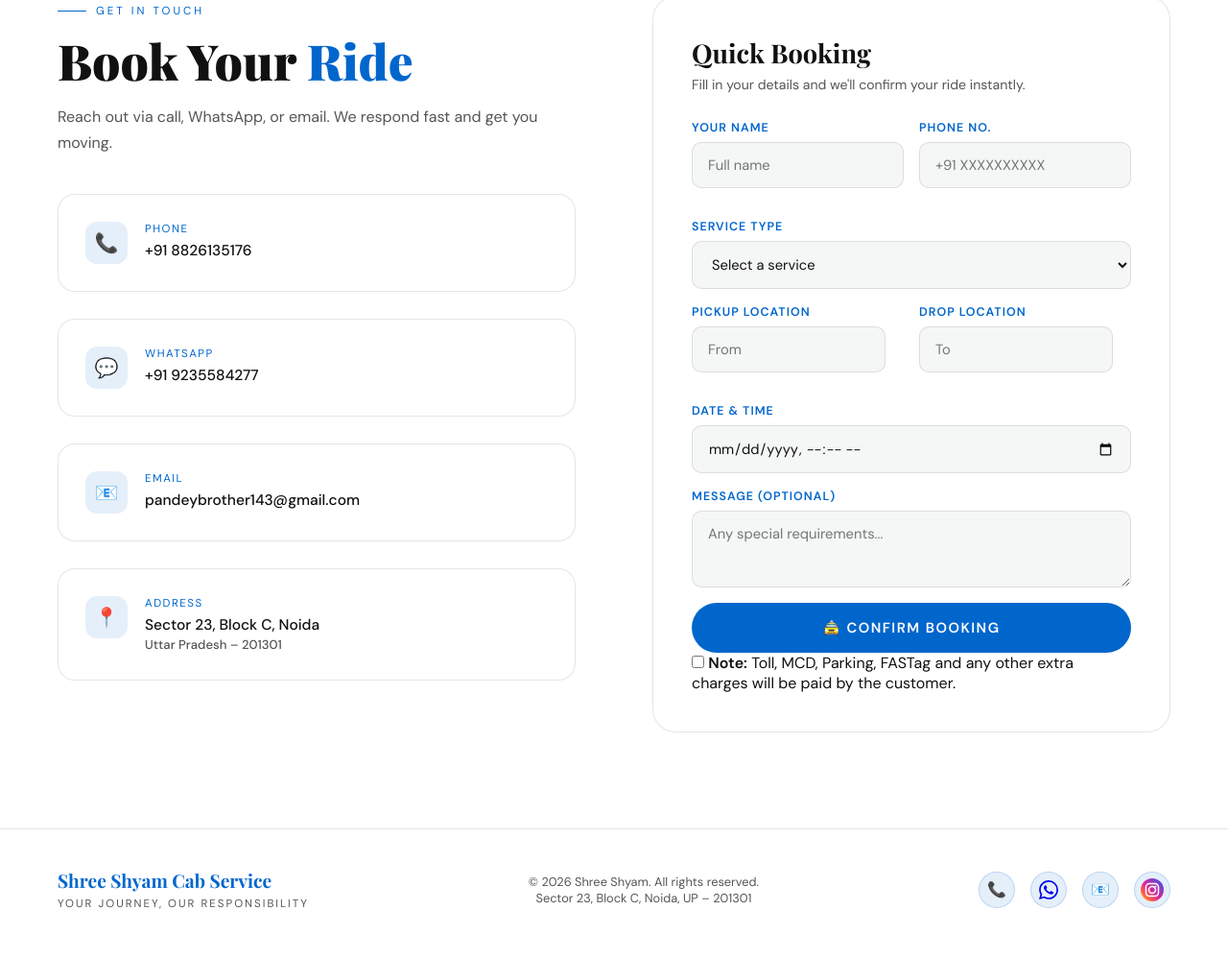
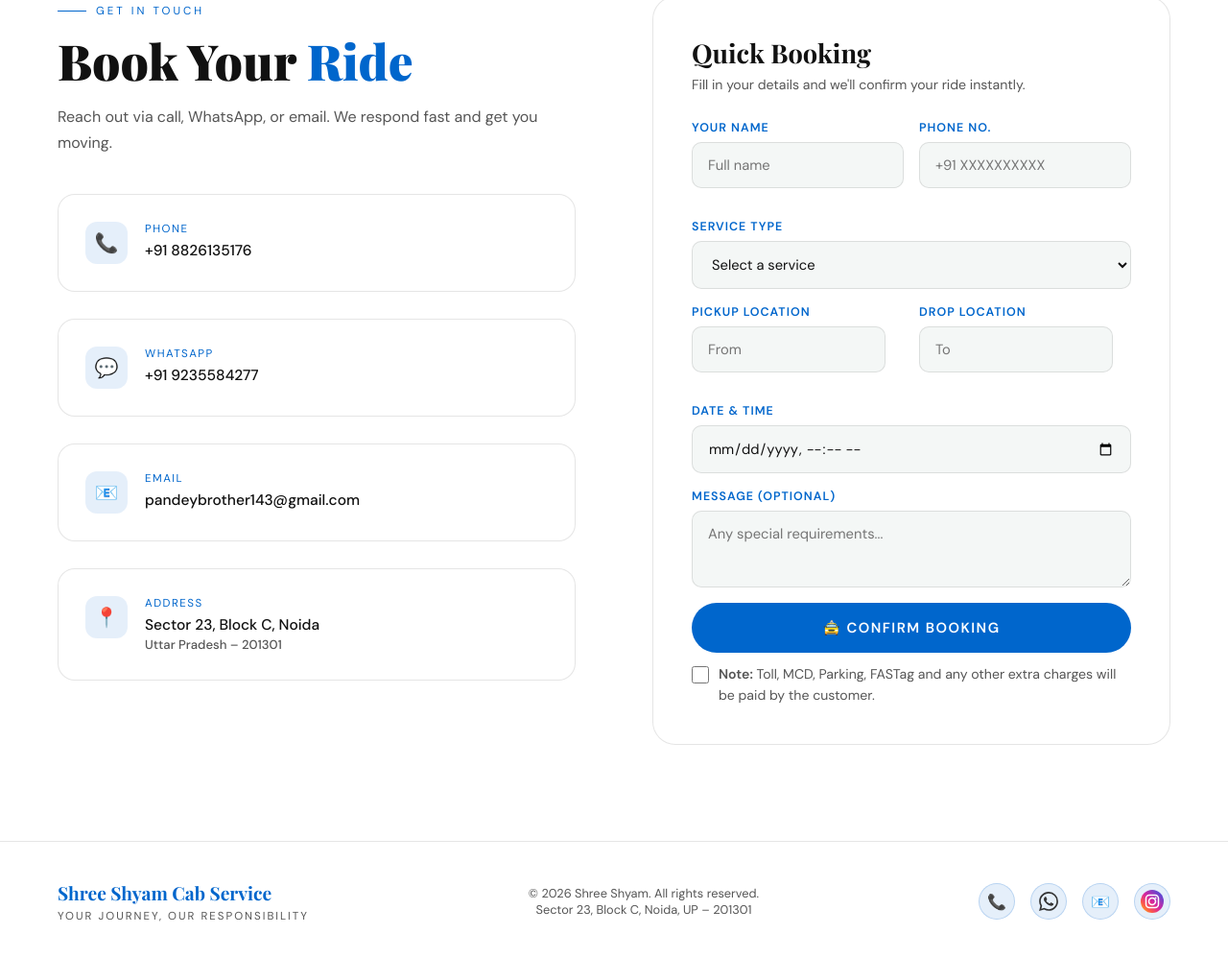
Before and after one commit to kotharidivyanshu07-oss/Shree-Shyam, a plain HTML site: page index.html in a window 1280 px wide. Shown: the part 2490-3488 px from the top of the page at 96% size. Drawn offline with nearby package versions, Linux system fonts and the light colour scheme.

Commit message:
Add styles for form checks and social buttons

```diff
--- a/style.css
+++ b/style.css
@@ -1202,3 +1202,58 @@ footer {
 .location-input-wrap {
   position: relative;
 }
+.form-check {
+  display: flex;
+  align-items: flex-start;
+  gap: 10px;
+  margin-top: 12px;
+  font-size: 0.88rem;
+  color: var(--text-secondary, #555);
+  line-height: 1.5;
+}
+
+.form-check input[type="checkbox"] {
+  width: 18px;
+  height: 18px;
+  min-width: 18px;
+  margin-top: 2px;
+  accent-color: var(--primary, #f5a623);
+  cursor: pointer;
+}
+
+.form-check label {
+  cursor: pointer;
+}
+/* Standard styling for the social button to match your others */
+.social-btn.insta-btn {
+  display: inline-flex;
+  align-items: center;
+  justify-content: center;
+  text-decoration: none;
+  color: #333; /* Default icon color */
+  transition: all 0.3s ease;
+}
+
+/* Dark mode fallback */
+[data-theme="dark"] .social-btn.insta-btn {
+  color: #fff;
+}
+
+/* WhatsApp Green Hover Effect */
+.social-btn.wa-btn {
+  color: #333; /* Default icon color */
+  transition: all 0.3s ease;
+}
+
+[data-theme="dark"] .social-btn.wa-btn {
+  color: #fff;
+}
+
+.social-btn.wa-btn:hover {
+  background-color: #25d366;
+  color: white;
+  border-color: #25d366;
+  transform: translateY(
+    -3px
+  ); /* Match the lift effect of the Instagram button */
+}
```
